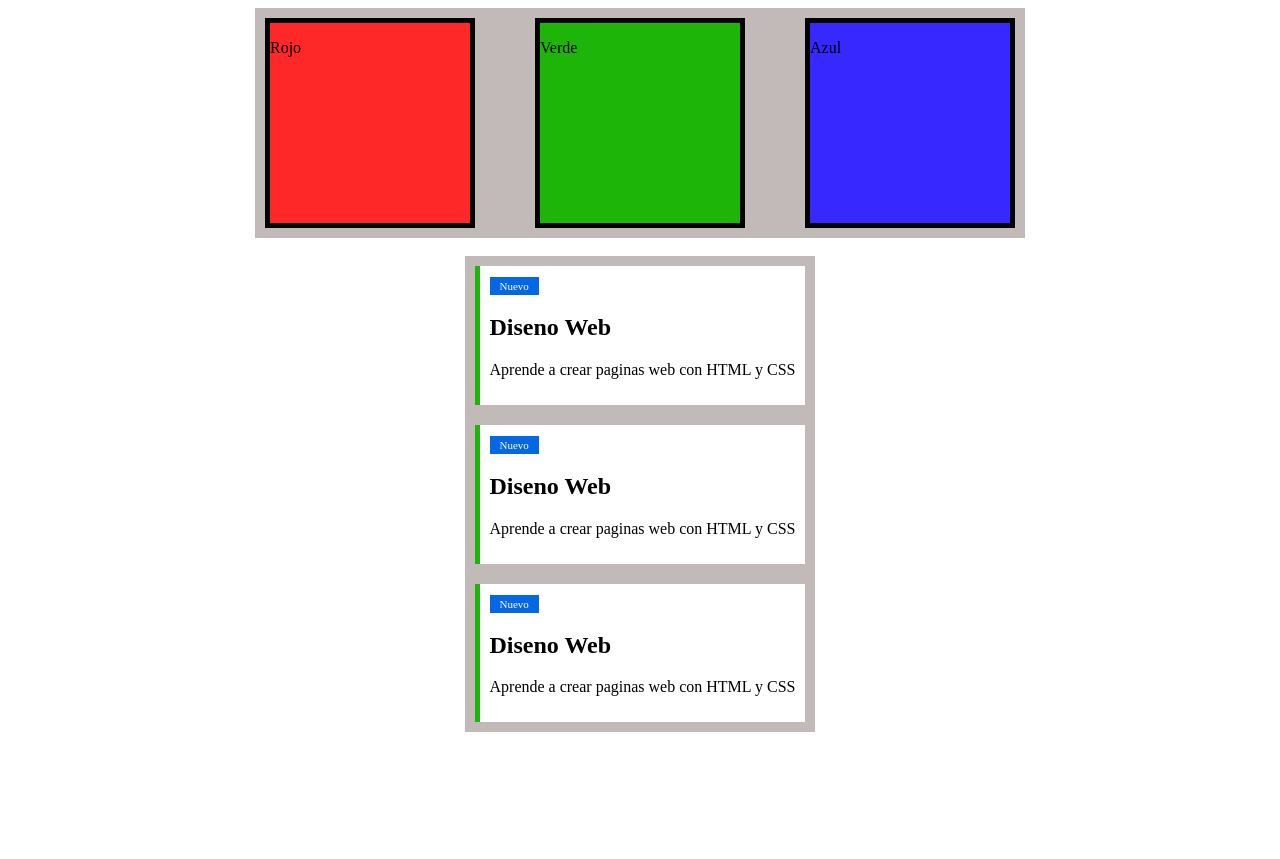
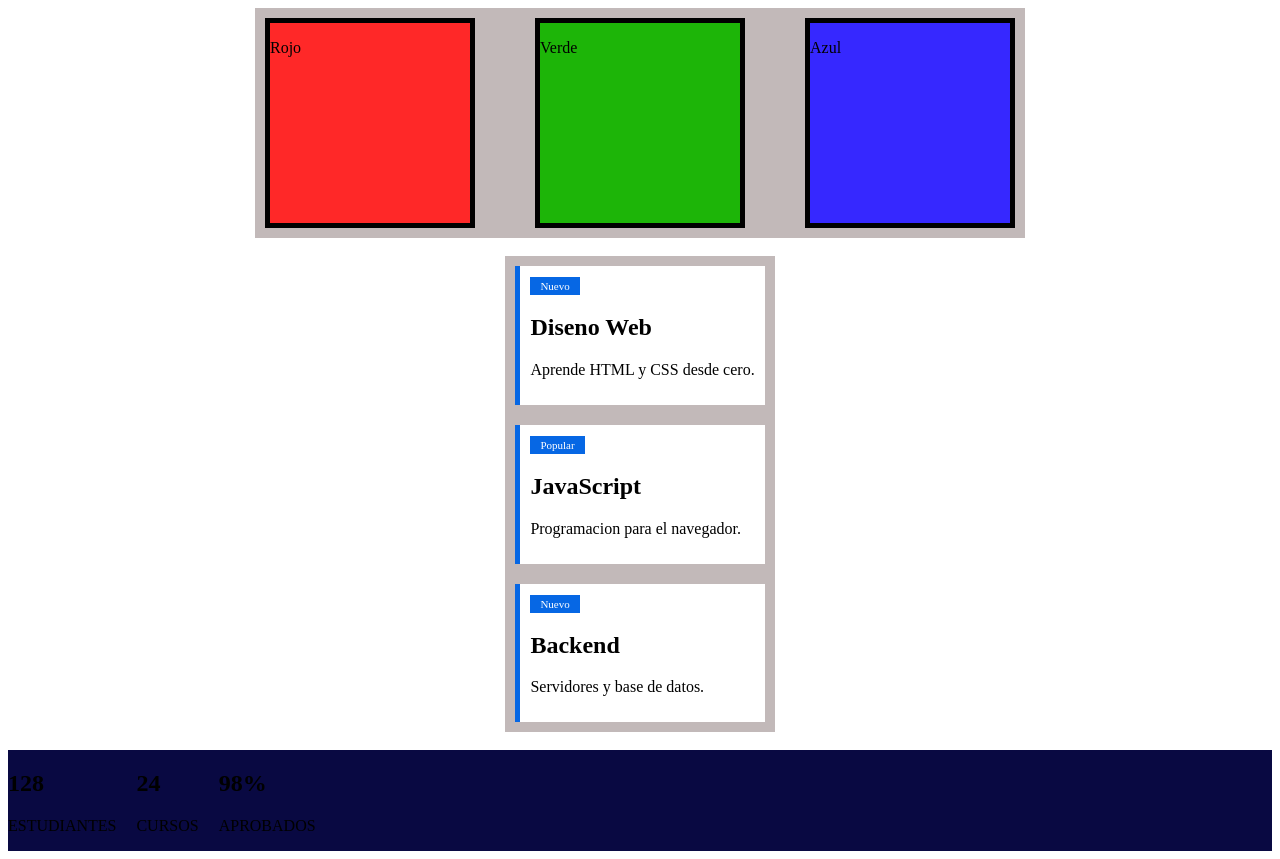
Before and after one commit to ivansandoval201919-ai/programacionFullstack-UTU-2026, a PHP site: page /Clases/Ejercicio5/index.html in a window 1280 px wide. Before the commit the page ends 732 px from the top, so only its background shows below. Run offline with PHP 8.4, Linux system fonts and the light colour scheme.

Commit message:
feat: create initial layout and styling for Exercise 5 using HTML and CSS containers

```diff
--- a/Clases/Ejercicio5/index.html
+++ b/Clases/Ejercicio5/index.html
@@ -19,17 +19,29 @@
         <div class="card">
             <span class="new">Nuevo</span>
             <h2> Diseno Web</h2>
-            <p>Aprende a crear paginas web con HTML y CSS</p>
+            <p>Aprende HTML y CSS desde cero.</p>
         </div>
         <div class="card2">
-            <span class="new">Nuevo</span>
-            <h2> Diseno Web</h2>
-            <p>Aprende a crear paginas web con HTML y CSS</p>
+            <span class="new">Popular</span>
+            <h2> JavaScript</h2>
+            <p>Programacion para el navegador.</p>
         </div>
         <div class="card3">
             <span class="new">Nuevo</span>
-            <h2> Diseno Web</h2>
-            <p>Aprende a crear paginas web con HTML y CSS</p>
+            <h2>Backend</h2>
+            <p>Servidores y base de datos.</p>
+        </div>
+    </div>
+    <br>
+    <div class="container4">
+        <div class="block">
+            <h2>128</h2> <p>ESTUDIANTES</p>
+        </div>
+        <div class="block">
+            <h2>24</h2> <p>CURSOS</p>
+        </div>
+        <div class="block">
+            <h2>98%</h2> <p>APROBADOS</p>
         </div>
     </div>
 
--- a/Clases/Ejercicio5/style.css
+++ b/Clases/Ejercicio5/style.css
@@ -50,19 +50,19 @@
 }
 
 .card{
-    border-left: 5px solid #1db508;
+    border-left: 5px solid #0667e4;
     background-color: white;
     padding: 10px; /*agrega espacio interno*/
     gap: 60px;
 }
 .card2{
-    border-left: 5px solid #1db508;
+    border-left: 5px solid #0667e4;
     background-color: white;
     padding: 10px; /*agrega espacio interno*/
     gap: 60px;
 }
 .card3{
-    border-left: 5px solid #1db508;
+    border-left: 5px solid #0667e4;
     background-color: white;
     padding: 10px; /*agrega espacio interno*/
 }
@@ -74,3 +74,18 @@
     font-weight: 500;
     padding: 3px 10px;
 }
+.container4{
+background-color: rgb(9, 9, 66);
+display: flex;
+gap: 20px;
+margin: auto;
+
+}
+.box{
+background-color: rgb(3, 3, 134);
+padding: 24px;
+
+}
+span{
+    color: white;
+}
```
